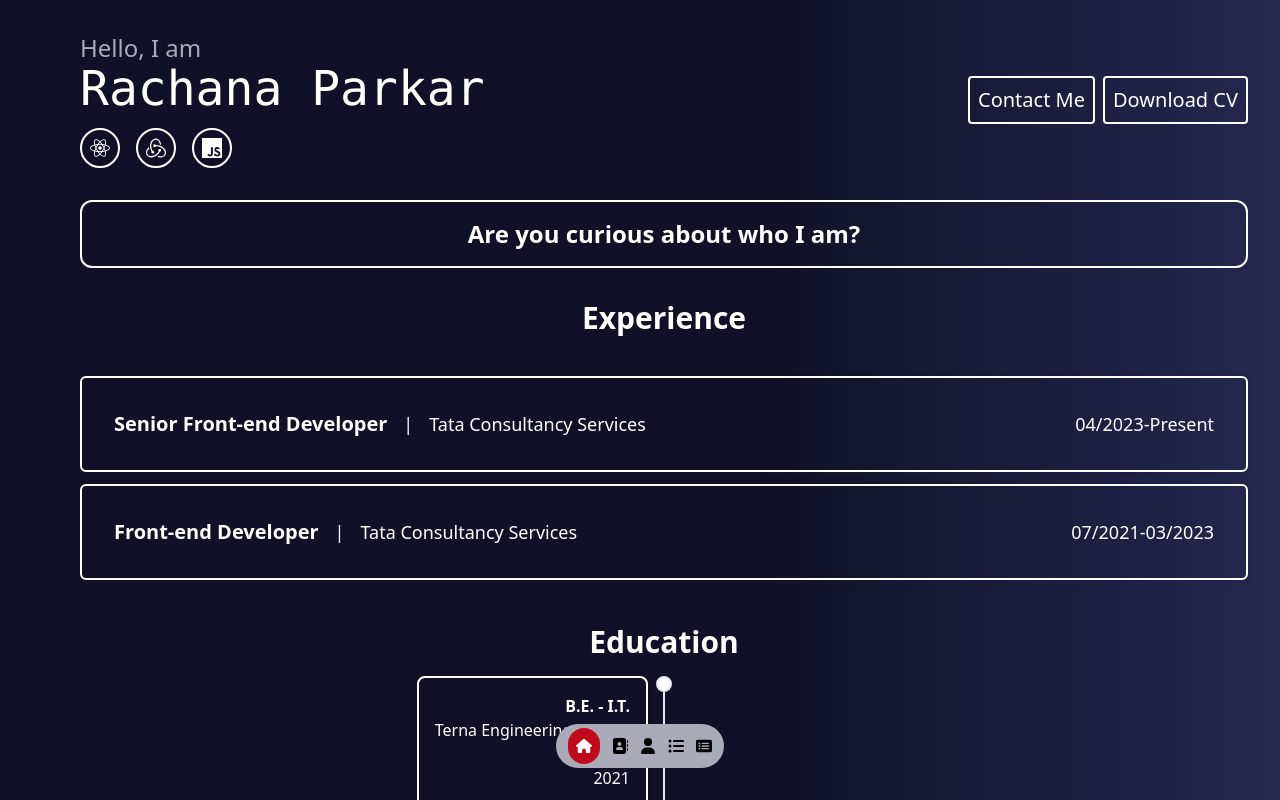
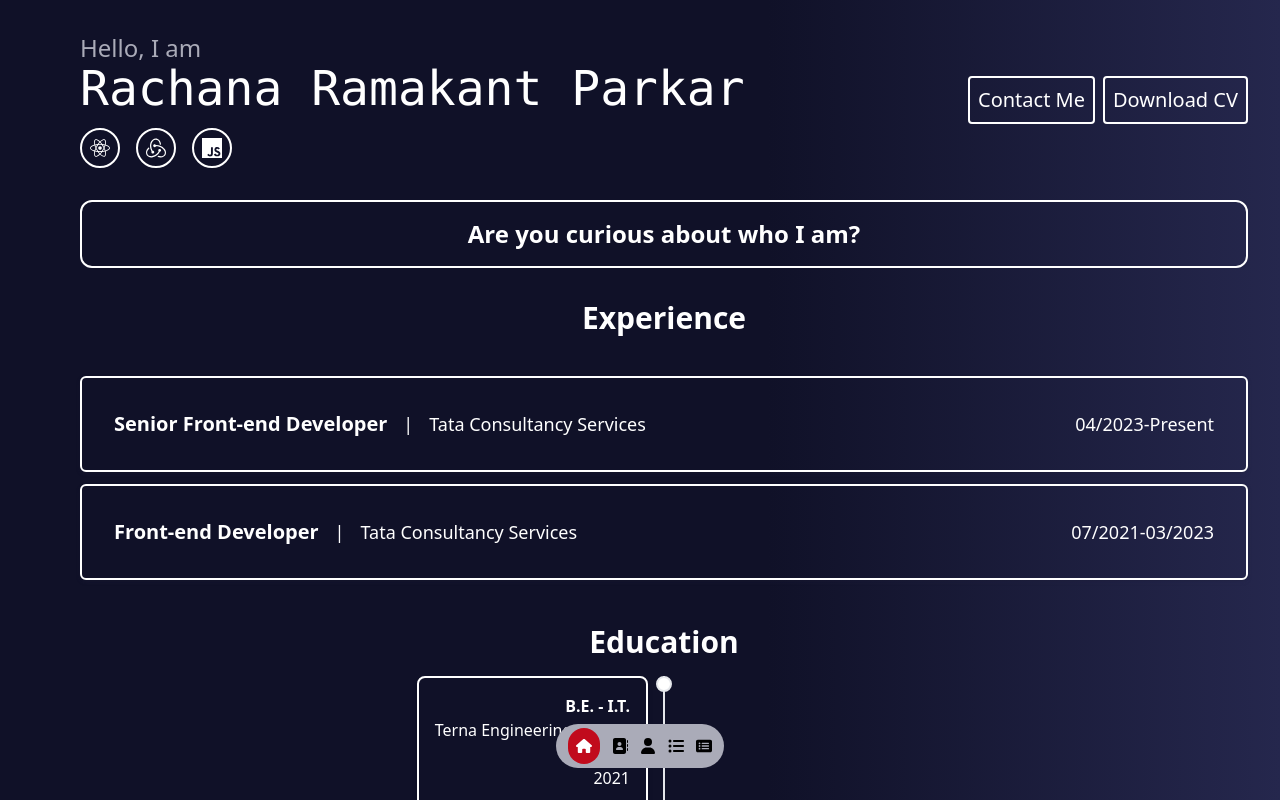
Before and after one commit to Rachanap7/MyPortfolio, a React (Create React App) app: page / in a window 1280 px wide. Shown: the top 800 px of the page. Built offline with nearby package versions, Linux system fonts and the light colour scheme.

Commit message:
profile updated

```diff
--- a/src/App.js
+++ b/src/App.js
@@ -27,7 +27,7 @@ export default function App() {
       >
         <div className="flex flex-col">
           <span className="text-2xl text-regal-blue-4">Hello, I am</span>
-          <span className="myName">Rachana Parkar</span>
+          <span className="myName">Rachana Ramakant Parkar</span>
           <div className="flex gap-4">
             <span className="skills-icon cursor-pointer skills-icon-hover"><FaReact/></span>
             <span className="skills-icon cursor-pointer skills-icon-hover"><SiRedux/></span>
```
